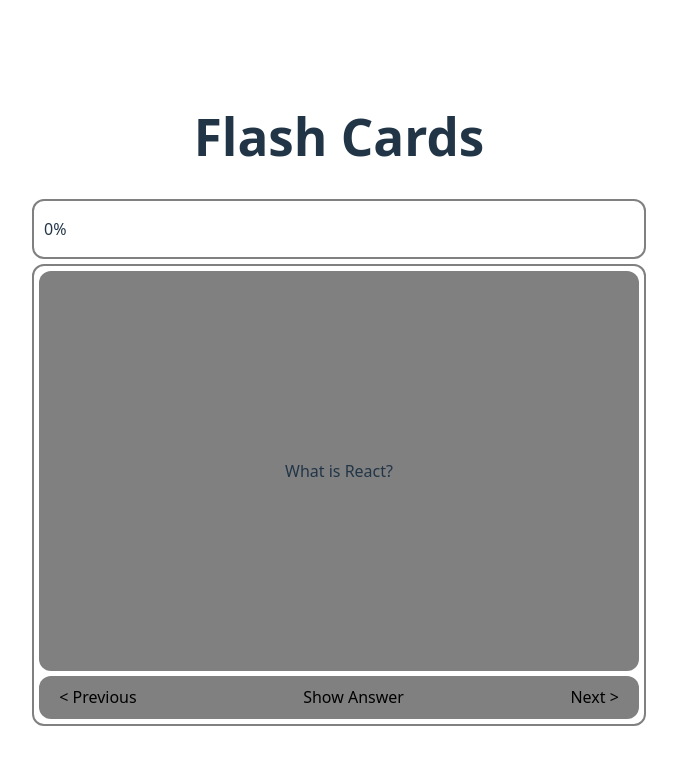
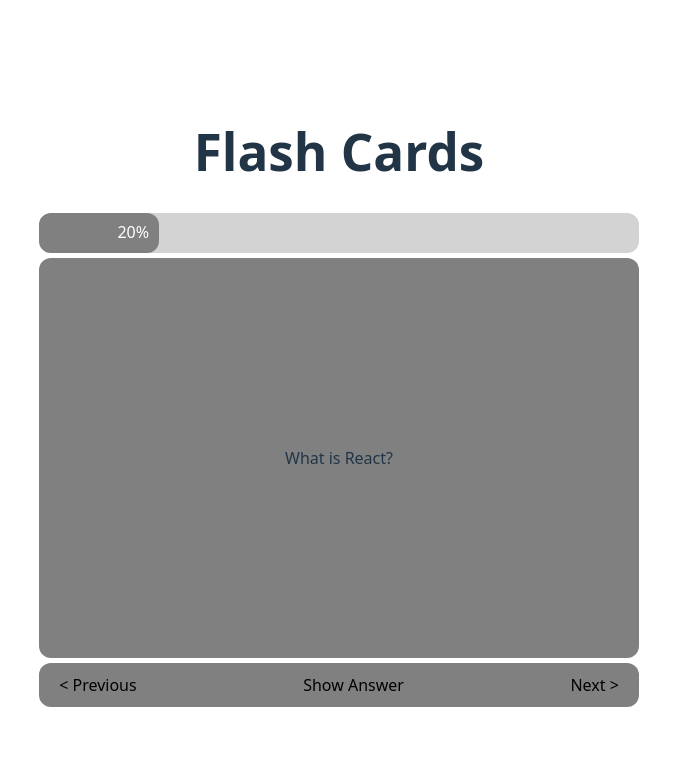
Before and after one commit to MicahCortese/vite-flash-cards, a React (Vite) app: page / in a window 1280 px wide. Shown: the top 764 px of the page, without its empty margins (301-978 px from the left). Built offline with nearby package versions, Linux system fonts and the light colour scheme.

Commit message:
Deleted the JSON file and moved the data into the App.jsx. Added interactivity to the toolbar. Added functionality to the progress bar.

```diff
--- a/src/App.jsx
+++ b/src/App.jsx
@@ -1,8 +1,104 @@
 import "./App.css";
-import data from "./flashcarddata.json";
 import { useState } from "react";
 
-function Flashcards() {
+/* Component Hierarchy
+
+  * App()
+    * FlashCardContainer()
+      * ProgressBar()
+      * CardContent()
+      * ToolBar()
+
+*/
+
+// Contains the entire app
+export default function App() {
+  return (
+    <>
+      <h1>Flash Cards</h1>
+      <FlashCardContainer carddata={CARDDATA} />
+    </>
+  );
+}
+
+// Displays the progress of the flash card deck
+function ProgressBar({ currentIndex, maxIndex}) {
+  const percentage = Math.round((currentIndex / maxIndex) * 100);
+
+  return (
+    <div
+      style={{
+        margin: "5px",
+      }}
+    >
+      <div
+        style={{
+          height: "40px",
+          width: "100%",
+          backgroundColor: "lightgrey",
+          borderRadius: "12px",
+        }}
+      >
+        <div
+          style={{
+            height: "100%",
+            width: `${percentage}%`,
+            backgroundColor: "grey",
+            textAlign: "right",
+            color: "white",
+            //paddingRight: "5px",
+            borderRadius: "12px",
+            transition: "width 0.3s ease"
+          }}
+        >
+          <div
+            style={{
+              position: "relative",
+              top: "7px",
+              right: "10px"
+            }}
+          >
+            {percentage}%
+          </div>
+        </div>
+      </div>
+    </div>
+  );
+}
+
+function FlashCardContainer({ carddata }) {
+  const [currentIndex, setCurrentIndex] = useState(0);
+  const [isQuestion, setIsQuestion] = useState(true);
+
+  const handleToggle = () => {
+    setIsQuestion(!isQuestion);
+  }
+
+  const nextCard = () => {
+    if (currentIndex < carddata.length - 1) {
+      setCurrentIndex(currentIndex + 1);
+      setIsQuestion(true);
+    }
+  }
+
+  const previousCard = () => {
+    if (currentIndex > 0) {
+      setCurrentIndex(currentIndex - 1);
+      setIsQuestion(true);
+    }
+  }
+
+  return (
+    <div>
+      <ProgressBar currentIndex={currentIndex + 1} maxIndex={carddata.length} />
+      <CardContent card={carddata[currentIndex]} isQuestion={isQuestion} />
+      <ToolBar onToggle={handleToggle} onNext={nextCard} onPrevious={previousCard} />
+    </div>
+  )
+}
+
+// Displays the flash card data
+function CardContent({ card, isQuestion }) {
   return (
     <div
       style={{
@@ -16,54 +112,34 @@ function Flashcards() {
         margin: "5px"
       }}
     >
-      <p>{data[0].question}</p>
+      <p>{isQuestion ? card.question : card.answer}</p>
     </div>
   );
 }
 
-function Progressbar() {
-  return (
-    <div
-      style={{
-        textAlign: "left",
-        border: "2px solid grey",
-        borderRadius: "12px",
-        marginBottom: "5px",
-        paddingLeft: "10px",
-      }}
-    >
-      <p>0%</p>
-    </div>
-  );
-}
-
-function Toolbar() {
+// Receives the user input
+function ToolBar({ onToggle, onNext, onPrevious }) {
   return (
     <div>
       <div style={{ display: "flex", justifyContent: "space-between", backgroundColor: "grey", borderRadius: "12px", margin: "5px"}}>
         <div>
-          <button style={{background: "none"}}>{"<"} Previous</button>
+          <button style={{background: "none"}} onClick={onPrevious}>{"<"} Previous</button>
         </div>
         <div>
-          <button style={{background: "none"}}>Show Answer</button>
+          <button style={{background: "none"}} onClick={onToggle}>Show Answer</button>
         </div>
         <div>
-          <button style={{background: "none"}}>Next {">"}</button>
+          <button style={{background: "none"}} onClick={onNext}>Next {">"}</button>
         </div>
       </div>
     </div>
   );
 }
 
-export default function App() {
-  return (
-    <>
-      <h1>Flash Cards</h1>
-      <Progressbar />
-      <div style={{border: "2px solid grey", borderRadius: "12px"}}>
-        <Flashcards />
-        <Toolbar />
-      </div>
-    </>
-  );
-}
+const CARDDATA = [
+  {id: 1, question: "What is React?", answer: "React is a JavaScript library for building user interfaces, primarily used for developing single-page applications."},
+  {id: 2, question: "What is JSX in React?", answer: "JSX (JavaScript XML) is a syntax extension for JavaScript that allows you to write HTML-like code within JavaScript."},
+  {id: 3, question: "What is a component in React?", answer: "A component in React is a reusable piece of UI that can be either a function or a class."},
+  {id: 4, question: "What is the difference between functional and class components?", answer: "Functional components are simple JavaScript functions that return JSX, while class components are ES6 classes that extend React.Component and can manage state."},
+  {id: 5, question: "What is state in React?", answer: "State is an object that holds data that may change over time, allowing components to be dynamic and interactive."}
+];
--- a/src/flashcarddata.json
+++ /dev/null
@@ -1,27 +0,0 @@
-[
-    {
-        "id": 1,
-        "question": "What is React?",
-        "answer": "React is a JavaScript library for building user interfaces, primarily used for developing single-page applications."
-    },
-    {
-        "id": 2,
-        "question": "What is JSX in React?",
-        "answer": "JSX (JavaScript XML) is a syntax extension for JavaScript that allows you to write HTML-like code within JavaScript."
-    },
-    {
-        "id": 3,
-        "question": "What is a component in React?",
-        "answer": "A component in React is a reusable piece of UI that can be either a function or a class."
-    },
-    {
-        "id": 4,
-        "question": "What is the difference between functional and class components?",
-        "answer": "Functional components are simple JavaScript functions that return JSX, while class components are ES6 classes that extend React.Component and can manage state."
-    },
-    {
-        "id": 5,
-        "question": "What is state in React?",
-        "answer": "State is an object that holds data that may change over time, allowing components to be dynamic and interactive."
-    }
-]
```
